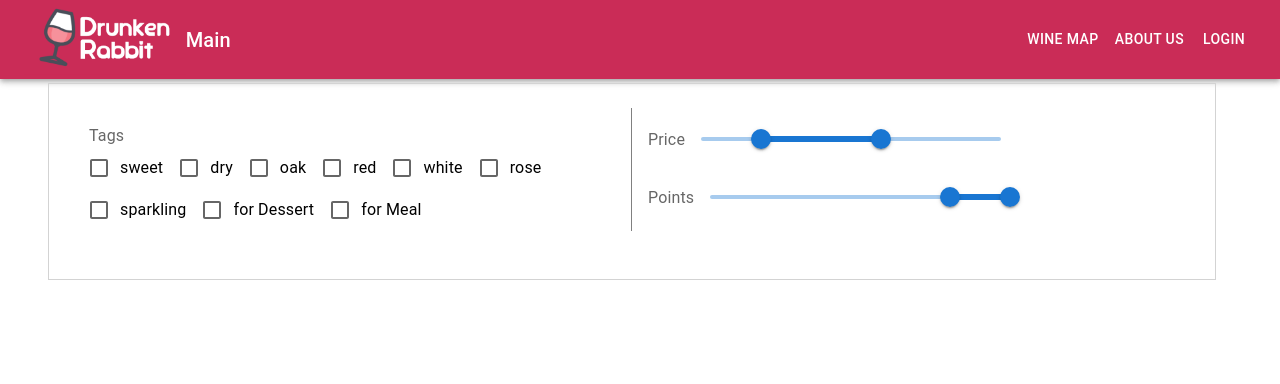
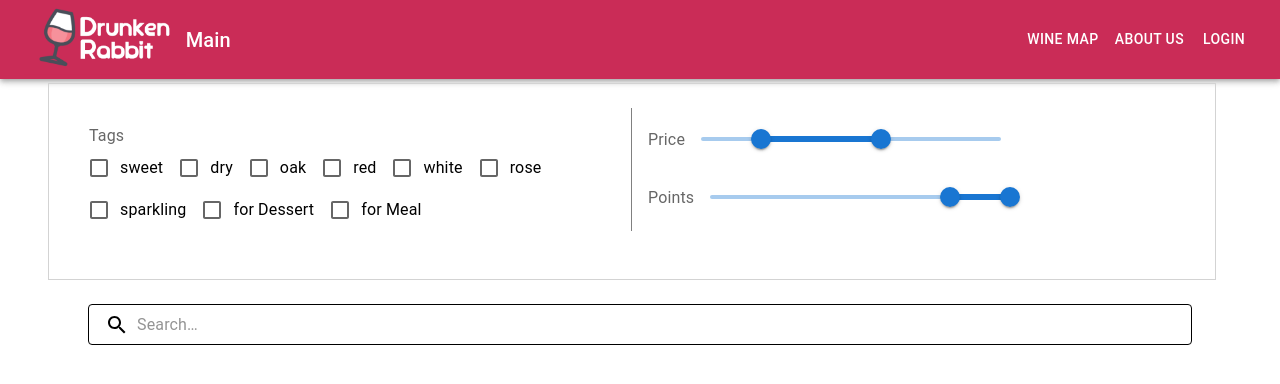
Before and after one commit to hosahn/Elice-Projects-Two, a React (Create React App) app in the folder front/: page /main in a window 1280 px wide. Shown: the top 384 px of the page. Built offline with nearby package versions, Linux system fonts and the light colour scheme.

Commit message:
Create : Mainpage - Search bar component

```diff
--- a/front/package.json
+++ b/front/package.json
@@ -5,6 +5,7 @@
   "dependencies": {
     "@emotion/react": "^11.9.0",
     "@emotion/styled": "^11.8.1",
+    "@mui/icons-material": "^5.6.2",
     "@mui/material": "^5.6.2",
     "@testing-library/jest-dom": "^5.14.1",
     "@testing-library/react": "^13.0.0",
--- a/front/src/pages/MainPage.js
+++ b/front/src/pages/MainPage.js
@@ -9,8 +9,11 @@
   Slider,
   Tooltip,
 } from "@mui/material";
+import { styled, alpha } from '@mui/material/styles';
 import Header from "../components/Header";
 import { borderRight } from "@mui/system";
+import SearchIcon from '@mui/icons-material/Search';
+import InputBase from '@mui/material/InputBase';
 
 export default function MainPage() {
   const [priceValue, setPriceValue] = useState([20, 60]);
@@ -23,6 +26,47 @@
       setPointsValue(newValue);
     }
   };
+
+
+const Search = styled('div')(({ theme }) => ({
+  position: 'relative',
+  borderRadius: theme.shape.borderRadius,
+  backgroundColor: alpha(theme.palette.common.white, 0.15),
+  '&:hover': {
+    backgroundColor: alpha(theme.palette.common.white, 0.25),
+  },
+  marginRight: theme.spacing(2),
+  marginLeft: 0,
+  width: '100%',
+  [theme.breakpoints.up('sm')]: {
+    marginLeft: theme.spacing(3),
+    width: 'auto',
+  },
+}));
+
+const SearchIconWrapper = styled('div')(({ theme }) => ({
+  padding: theme.spacing(0, 2),
+  height: '100%',
+  position: 'absolute',
+  pointerEvents: 'none',
+  display: 'flex',
+  alignItems: 'center',
+  justifyContent: 'center',
+}));
+
+const StyledInputBase = styled(InputBase)(({ theme }) => ({
+  color: 'inherit',
+  '& .MuiInputBase-input': {
+    padding: theme.spacing(1, 1, 1, 0),
+    // vertical padding + font size from searchIcon
+    paddingLeft: `calc(1em + ${theme.spacing(4)})`,
+    transition: theme.transitions.create('width'),
+    width: '100%',
+    [theme.breakpoints.up('md')]: {
+      width: '20ch',
+    },
+  },
+}));
 
   return (
     <>
@@ -90,6 +134,16 @@
             </Box>
           </Grid>
         </Grid>
+
+        <Search sx={{border: "1px black solid", margin: 3}} >
+            <SearchIconWrapper>
+              <SearchIcon />
+            </SearchIconWrapper>
+            <StyledInputBase
+              placeholder="Search…"
+              inputProps={{ 'aria-label': 'search' }}
+            />
+          </Search>
       </Container>
     </>
   );
```
Also changed, not shown: 1 other file (tests, documents, lock files or other folders).
